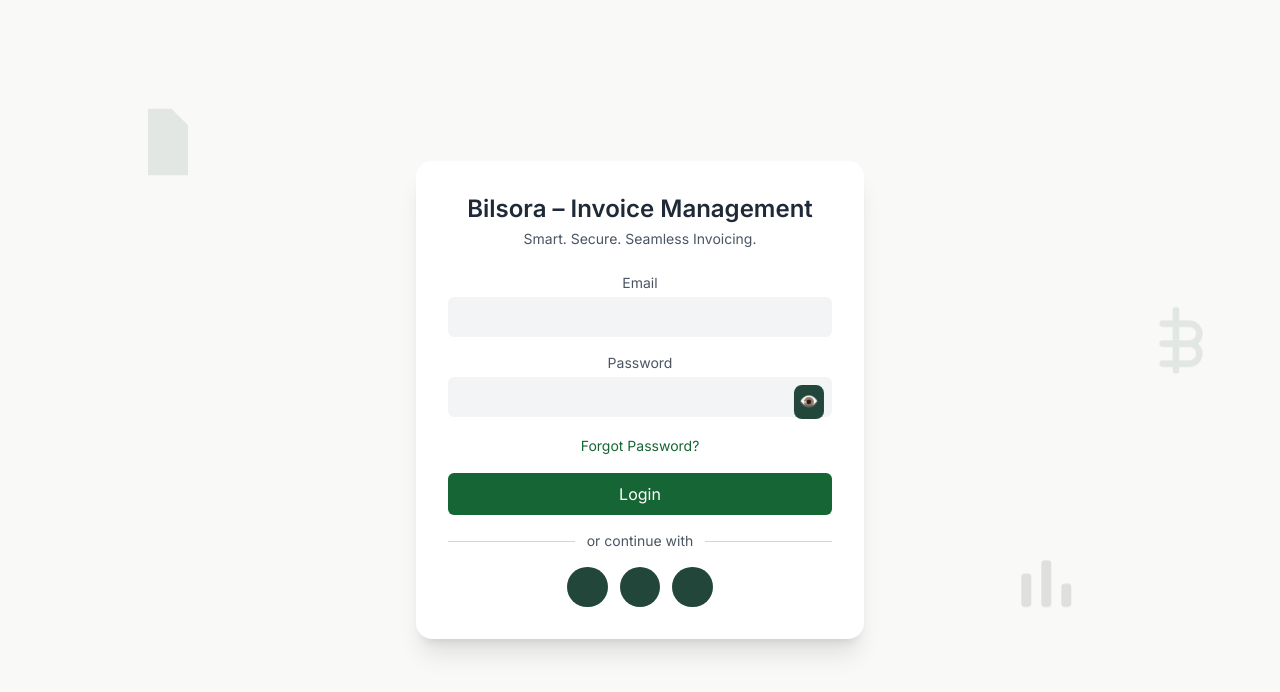
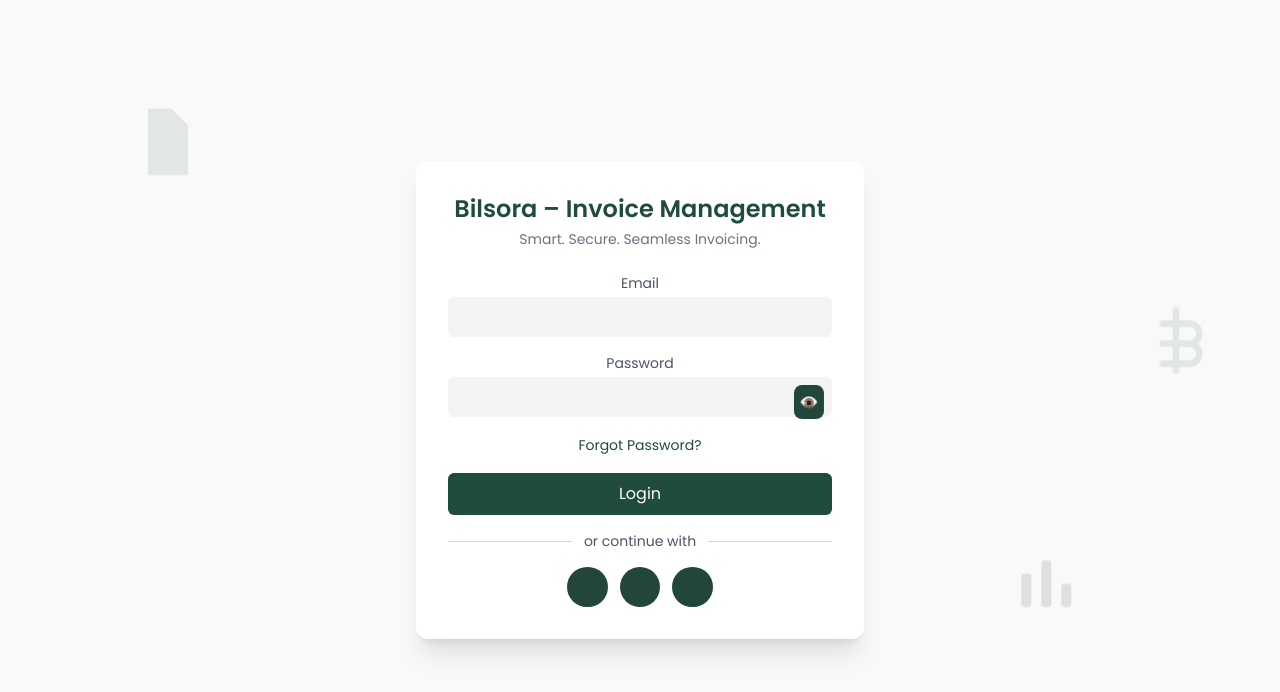
Before and after one commit to sorushikesh/invoice-management-ui, a React (Vite) app: page /invoice/management/login in a window 1280 px wide. Shown: the top 692 px of the page. Built offline with nearby package versions, Linux system fonts and the light colour scheme.

Commit message:
style: modern snowboard login

```diff
--- a/src/pages/Login.tsx
+++ b/src/pages/Login.tsx
@@ -23,17 +23,17 @@
   }
 
   return (
-    <div className="relative min-h-screen flex items-center justify-center bg-[#F9FAF8] p-4 overflow-hidden">
+    <div className="relative min-h-screen flex items-center justify-center bg-[#F9FAF8] p-4 overflow-hidden font-['Poppins','Inter',sans-serif]">
       <FinanceBackground />
       <motion.div
         initial={{ opacity: 0, y: 30 }}
         animate={{ opacity: 1, y: 0 }}
-        className="bg-white shadow-xl rounded-2xl p-8 w-full max-w-md"
+        className="bg-white/90 backdrop-blur-sm shadow-xl rounded-xl p-8 w-full max-w-md"
       >
-        <h1 className="text-2xl font-semibold text-gray-800 text-center">
+        <h1 className="text-2xl font-bold text-[#1F4C3B] text-center">
           Bilsora – Invoice Management
         </h1>
-        <p className="text-sm text-gray-600 text-center mt-1">
+        <p className="text-sm text-gray-500 text-center mt-1">
           Smart. Secure. Seamless Invoicing.
         </p>
 
@@ -50,7 +50,7 @@
                 setEmail(e.target.value)
               }
               required
-              className="w-full rounded-md bg-gray-100 px-3 py-2 focus:outline-none focus:ring-2 focus:ring-green-700 text-gray-800"
+              className="w-full rounded-md bg-gray-100 px-3 py-2 focus:outline-none focus:ring-2 focus:ring-[#1F4C3B] text-gray-800"
             />
           </div>
 
@@ -69,13 +69,13 @@
                 setPassword(e.target.value)
               }
               required
-              className="w-full rounded-md bg-gray-100 px-3 py-2 focus:outline-none focus:ring-2 focus:ring-green-700 text-gray-800 pr-10"
+              className="w-full rounded-md bg-gray-100 px-3 py-2 focus:outline-none focus:ring-2 focus:ring-[#1F4C3B] text-gray-800 pr-10"
             />
             <motion.button
               type="button"
               animate={{ rotate: toggleRotation }}
               onClick={() => setShowPassword(!showPassword)}
-              className="absolute right-2 top-1/2 -translate-y-1/2 p-1 text-gray-600 hover:text-green-700 focus:outline-none focus:ring-2 focus:ring-green-700"
+              className="absolute right-2 top-1/2 -translate-y-1/2 p-1 text-gray-600 hover:text-[#1F4C3B] focus:outline-none focus:ring-2 focus:ring-[#1F4C3B]"
               aria-label={showPassword ? 'Hide password' : 'Show password'}
             >
               {showPassword ? (
@@ -93,7 +93,7 @@
           <div>
             <a
               href="/forgot-password"
-              className="text-sm text-green-800 hover:underline"
+              className="text-sm text-[#1F4C3B] hover:underline"
             >
               Forgot Password?
             </a>
@@ -103,7 +103,7 @@
             type="submit"
             whileHover={{ scale: 1.05 }}
             whileTap={{ scale: 0.95 }}
-            className="w-full bg-green-800 text-white py-2 rounded-md mt-2"
+            className="w-full bg-[#1F4C3B] text-white py-2 rounded-md mt-2"
           >
             Login
           </motion.button>
```
